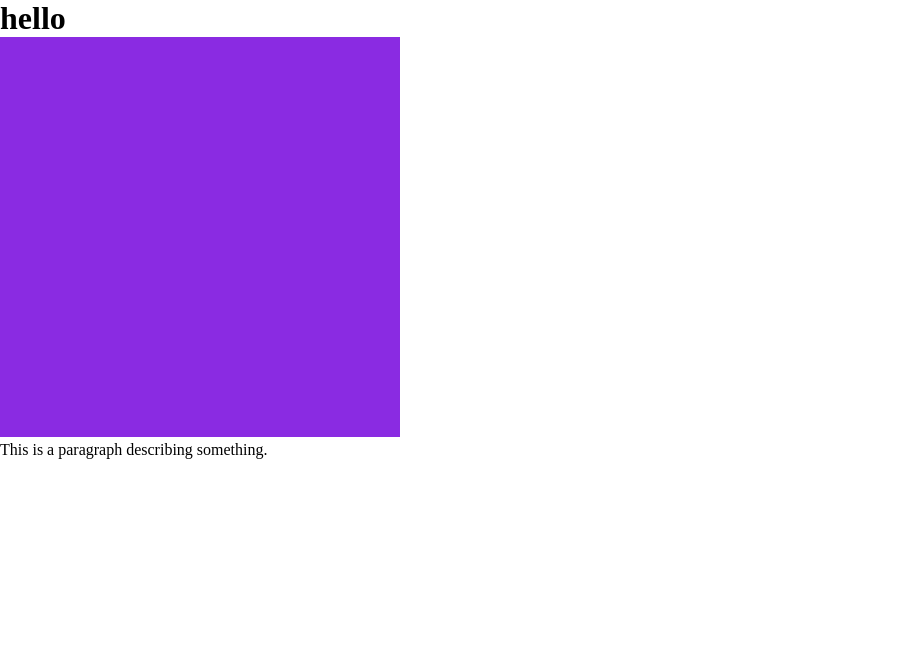
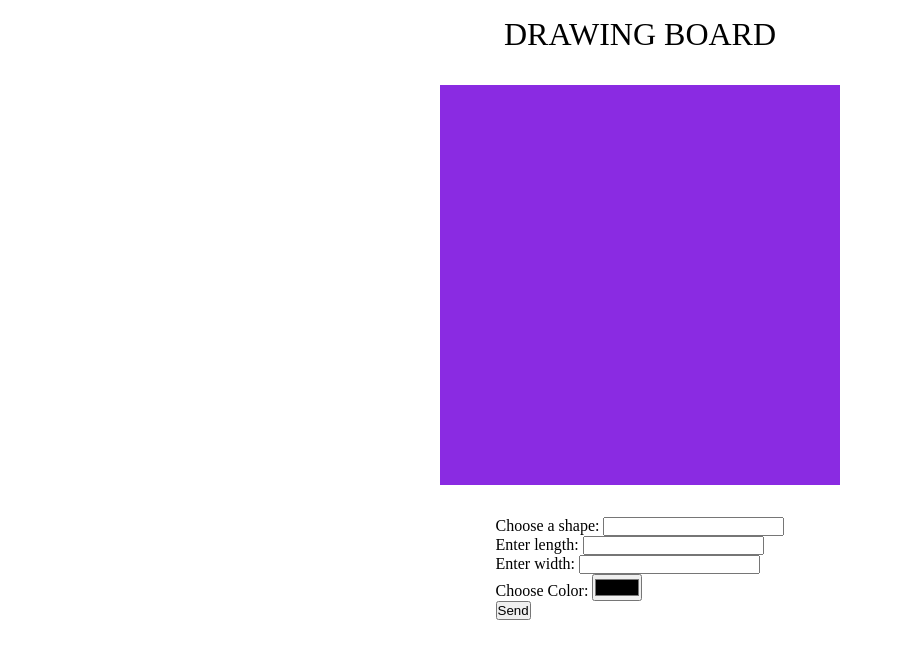
Before and after one commit to Abdullah73k/Canvas-Assignment, a plain HTML site: page index.html in a window 1280 px wide. Shown: the whole page, without its empty margins (0-903 px from the left). Drawn offline with Linux system fonts and the light colour scheme.

Commit message:
added a form

```diff
--- a/JS/app.js
+++ b/JS/app.js
@@ -1,8 +1,28 @@
+form.addEventListener("submit", (event) => {
+	event.preventDefault();
+	const shape1 = shape.value;
+	const length1 = length.value;
+	const width1 = width.value;
+    const color1 = color.value;
+	console.log(shape1, length1, width1);
+
+	localStorage.setItem("shape", shape1);
+	localStorage.setItem("length", length1);
+	localStorage.setItem("width", width1);
+    localStorage.setItem("color", color1);
+});
+
+const savedShape = localStorage.getItem("shape");
+const savedLength = localStorage.getItem("length");
+const savedWidth = localStorage.getItem("width");
+const savedColor = localStorage.getItem("color");
+
+
 /** @type {HTMLCanvasElement} */
 let c = document.getElementById("canvas");
-let ctx = c.getContext("2d")
+let ctx = c.getContext("2d");
 
-class Rectangle{
+class Rectangle {
 	constructor(positionX, positionY, length, width, color) {
 		this.positionX = positionX;
 		this.positionY = positionY;
--- a/Styles/app.css
+++ b/Styles/app.css
@@ -10,6 +10,20 @@ body {
     font-family: 'Times New Roman', Times, serif;
 }
 
+main {
+    display: flex;
+    flex-direction: column;
+    align-items: center;
+    gap: 2rem;
+}
+
+h1 {
+    margin-top: 1rem;
+    font-weight: 400;
+}
+
 canvas {
     background-color: blueviolet;
+    width: 25rem;
+    height: 25rem;
 }
--- a/index.html
+++ b/index.html
@@ -1,15 +1,39 @@
 <!DOCTYPE html>
 <html lang="en">
 	<head>
-    <meta charset="UTF-8">
-    <meta name="viewport" content="width=device-width, initial-scale=1.0">
+		<meta charset="UTF-8" />
+		<meta name="viewport" content="width=device-width, initial-scale=1.0" />
 		<title>Canvas Assignment</title>
-    <link rel="stylesheet" href="./Styles/app.css">
+		<link rel="stylesheet" href="./Styles/app.css" />
 	</head>
 	<body>
-    <h1>hello</h1>
-    <canvas id="canvas" width="400" height="400"></canvas>
-    <p>This is a paragraph describing something.</p>
+		<main>
+			<h1>DRAWING BOARD</h1>
+			<canvas id="canvas"></canvas>
+			<form id="form">
+				<div class="input-container">
+					<label for="shape"> Choose a shape:</label>
+					<input type="text" name="shape" id="shape" required />
+				</div>
+
+				<div class="input-container">
+					<label for="length"> Enter length:</label>
+					<input type="text" name="length" id="length" required />
+				</div>
+
+				<div class="input-container">
+					<label for="width"> Enter width: </label>
+					<input type="text" name="width" id="width" required />
+				</div>
+
+				<div class="input-container">
+					<label for="color">Choose Color:</label>
+					<input type="color" name="color" id="color" />
+				</div>
+
+				<button type="submit">Send</button>
+			</form>
+		</main>
 		<script src="./JS/app.js"></script>
 	</body>
 </html>
```
Lines whose indentation alone changed are shown as unchanged.
